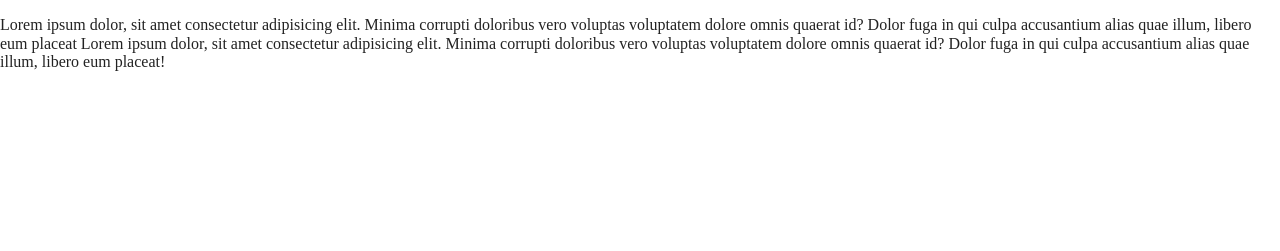
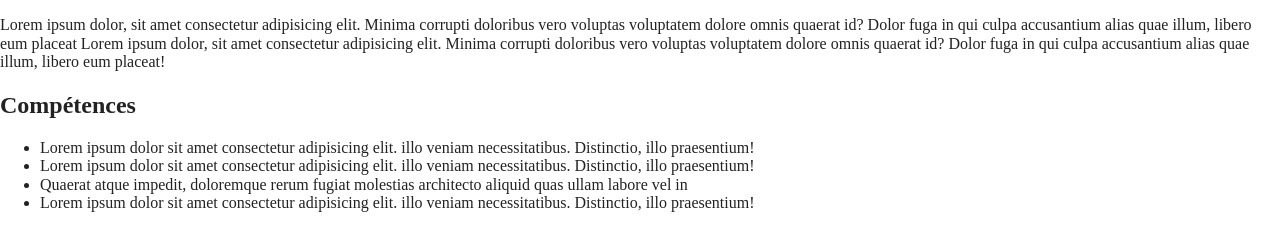
Before and after one commit to IdurarDev/mon_cv, a website built with Parcel: page index.html in a window 1280 px wide. Shown: the part 469-720 px from the top of the page. Built offline with nearby package versions, Linux system fonts and the light colour scheme.

Commit message:
add section competences and balise ul

```diff
--- a/index.html
+++ b/index.html
@@ -57,6 +57,15 @@
        dolore omnis quaerat id? Dolor fuga in qui culpa accusantium alias quae illum, libero eum placeat!
      </p>
    </section>
+   <section>
+     <h2>Compétences</h2>
+     <ul>
+       <li>Lorem ipsum dolor sit amet consectetur adipisicing elit. illo veniam necessitatibus. Distinctio, illo praesentium!</li>
+       <li>Lorem ipsum dolor sit amet consectetur adipisicing elit. illo veniam necessitatibus. Distinctio, illo praesentium!</li>
+       <li>Quaerat atque impedit, doloremque rerum fugiat molestias architecto aliquid quas ullam labore vel in</li>
+       <li>Lorem ipsum dolor sit amet consectetur adipisicing elit. illo veniam necessitatibus. Distinctio, illo praesentium!</li>
+     </ul>
+   </section>
   </main>
 
   <!-- Add your site or application content here -->
```
